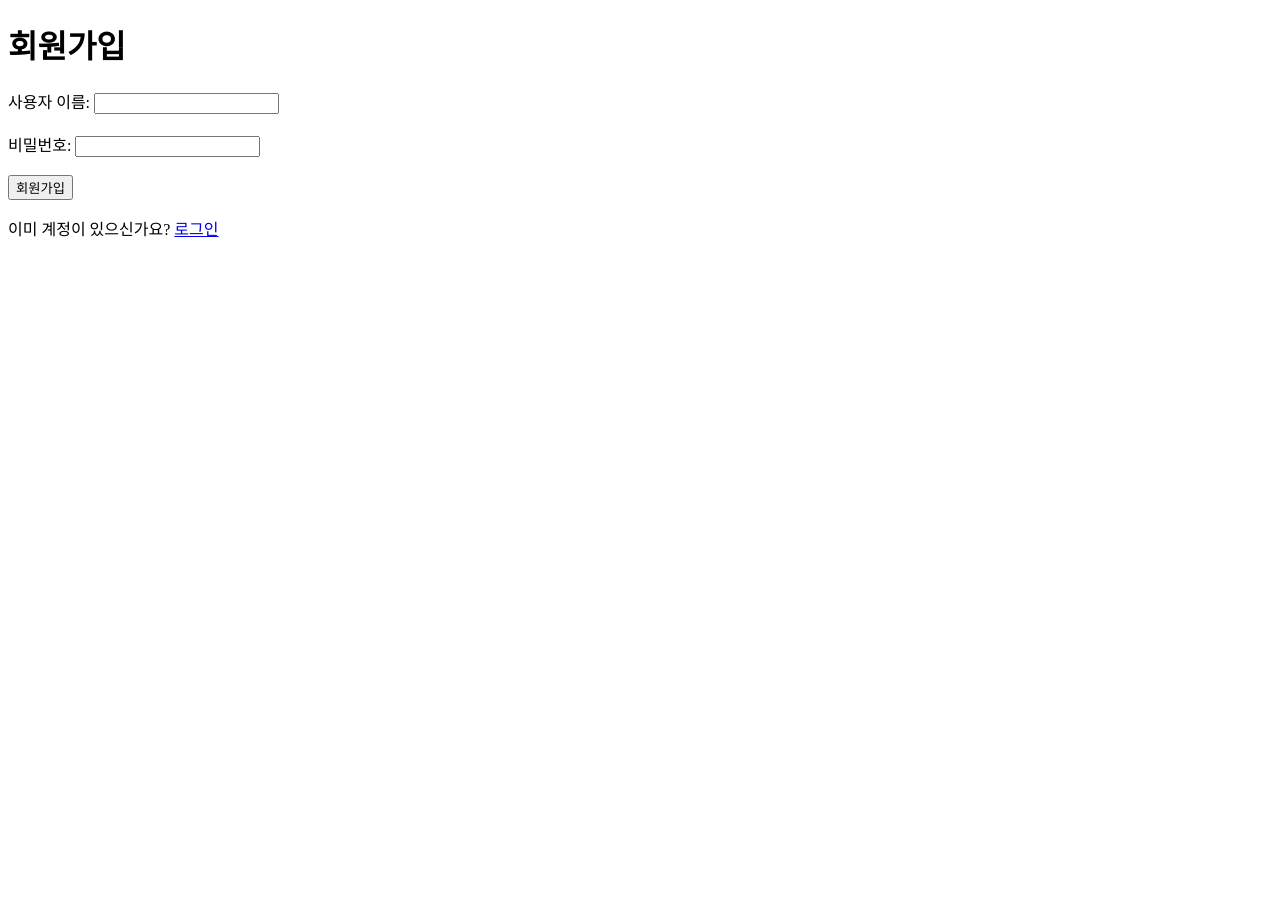
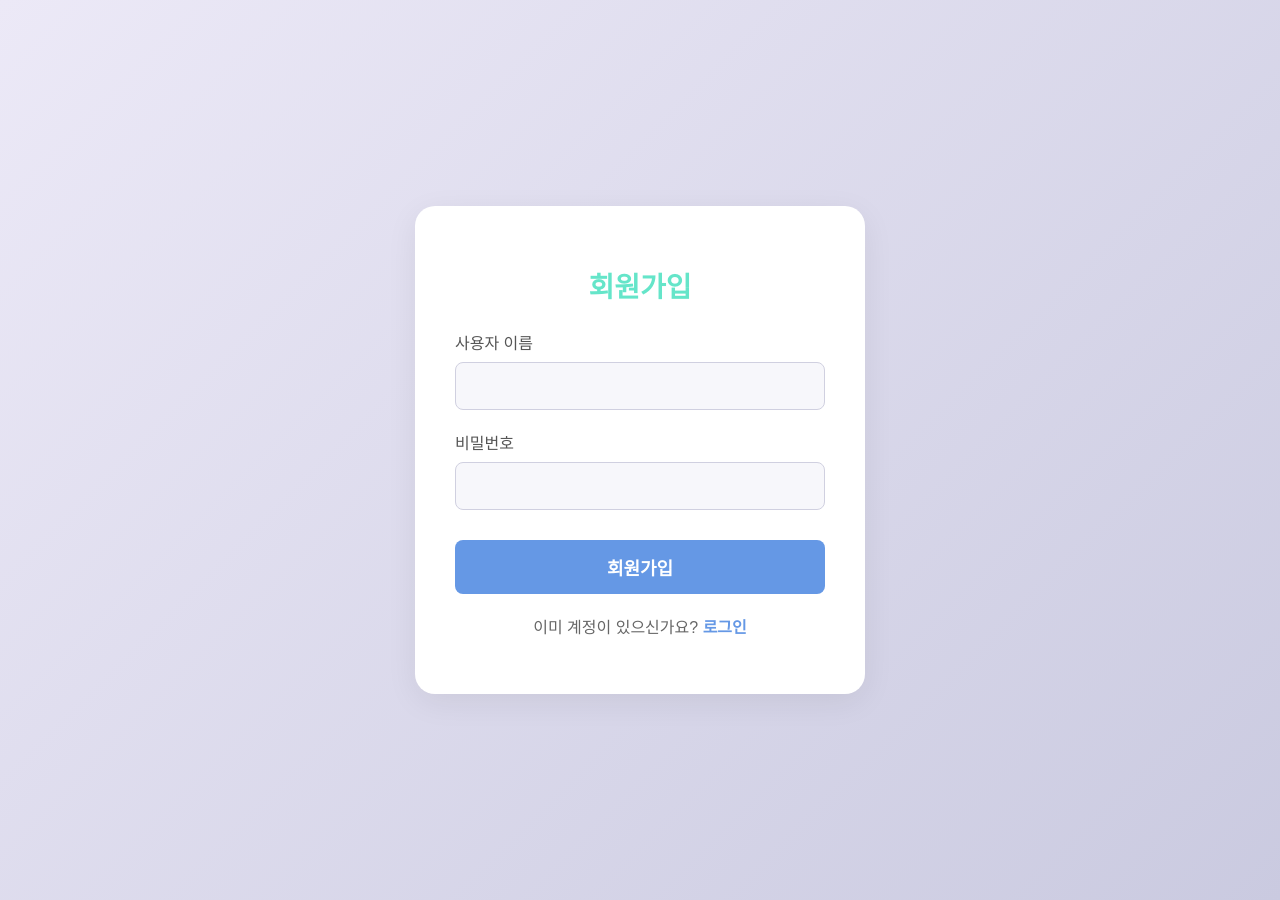
Before and after one commit to kootaeng2/Emotion-Chatbot-App, a Flask app: page /signup in a window 1280 px wide. Before the commit the page ends 237 px from the top, so only its background shows below. Run offline with Flask 3, Linux system fonts and the light colour scheme.

Commit message:
Feat: Implement user login and registration system

```diff
--- a/src/templates/signup.html
+++ b/src/templates/signup.html
@@ -3,18 +3,97 @@
 <head>
     <meta charset="UTF-8">
     <title>회원가입</title>
+    <style>
+        body {
+            font-family: "Spoqa Han Sans Neo", Arial, sans-serif;
+            padding: 50px;
+            background: linear-gradient(135deg, #ece9f7, #cacae0);
+            display: flex;
+            justify-content: center;
+            align-items: center;
+            min-height: 100vh;
+            margin: 0;
+        }
+        .container {
+            background: white;
+            border-radius: 20px;
+            padding: 40px;
+            box-shadow: 0 8px 32px #0001;
+            width: 100%;
+            max-width: 450px;
+            box-sizing: border-box;
+        }
+        h1 {
+            color: #65e5c9; /* 홈페이지 h1과 동일한 색상 */
+            margin-bottom: 25px;
+            text-align: center;
+            font-size: 28px;
+        }
+        .form-group {
+            margin-bottom: 20px;
+        }
+        label {
+            display: block;
+            margin-bottom: 8px;
+            color: #555;
+            font-size: 16px;
+        }
+        input[type="text"],
+        input[type="password"] {
+            width: 100%;
+            border-radius: 8px;
+            border: 1px solid #d0d0e0;
+            padding: 14px;
+            font-size: 16px;
+            background: #f7f7fb;
+            box-sizing: border-box;
+        }
+        button {
+            width: 100%;
+            background: #6598e5;
+            color: white;
+            padding: 14px;
+            border-radius: 8px;
+            border: none;
+            font-size: 18px;
+            font-weight: bold;
+            cursor: pointer;
+            transition: 0.2s;
+            margin-top: 10px;
+        }
+        button:hover {
+            background: #5540a3;
+        }
+        p {
+            text-align: center;
+            margin-top: 20px;
+            color: #666;
+        }
+        a {
+            color: #6598e5;
+            text-decoration: none;
+            font-weight: bold;
+        }
+        a:hover {
+            text-decoration: underline;
+        }
+    </style>
 </head>
 <body>
+    <div class="container">
         <h1>회원가입</h1>
         <form method="post">
-        <label for="username">사용자 이름:</label>
+            <div class="form-group">
+                <label for="username">사용자 이름</label>
                 <input type="text" id="username" name="username" required>
-        <br><br>
-        <label for="password">비밀번호:</label>
+            </div>
+            <div class="form-group">
+                <label for="password">비밀번호</label>
                 <input type="password" id="password" name="password" required>
-        <br><br>
+            </div>
             <button type="submit">회원가입</button>
         </form>
         <p>이미 계정이 있으신가요? <a href="/login">로그인</a></p>
+    </div>
 </body>
 </html>
```
Also changed, not shown: 1 other file. Lines whose indentation alone changed are shown as unchanged.
